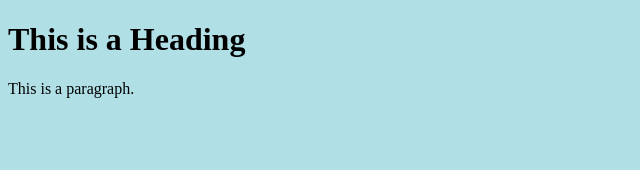
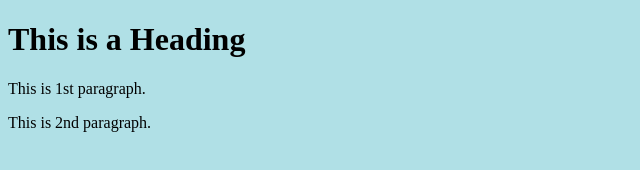
Before and after one commit to hellocutiemation/basic-merge, a plain HTML site: page index.html in a window 1280 px wide. Shown: the whole page, without its empty margins (0-640 px from the left). Drawn offline with Linux system fonts and the light colour scheme.

Commit message:
Add the 2nd p in index.html
Add the 2nd p in index.html

```diff
--- a/index.html
+++ b/index.html
@@ -6,7 +6,8 @@
 <body style="background-color:powderblue;">
 
 <h1>This is a Heading</h1>
-<p>This is a paragraph.</p>
+<p>This is 1st paragraph.</p>
+<p>This is 2nd paragraph.</p>
 
 </body>
 </html>
```
